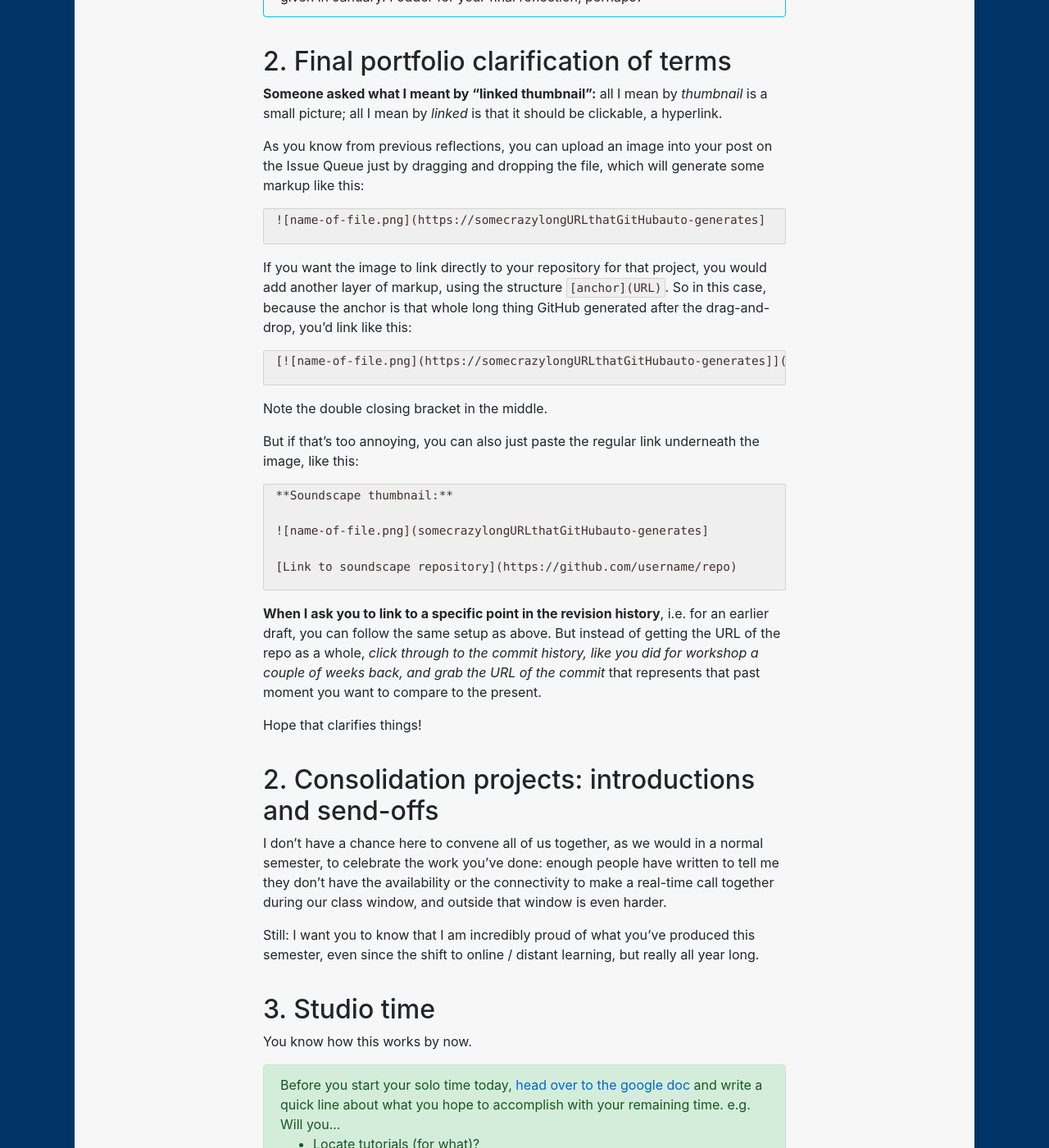
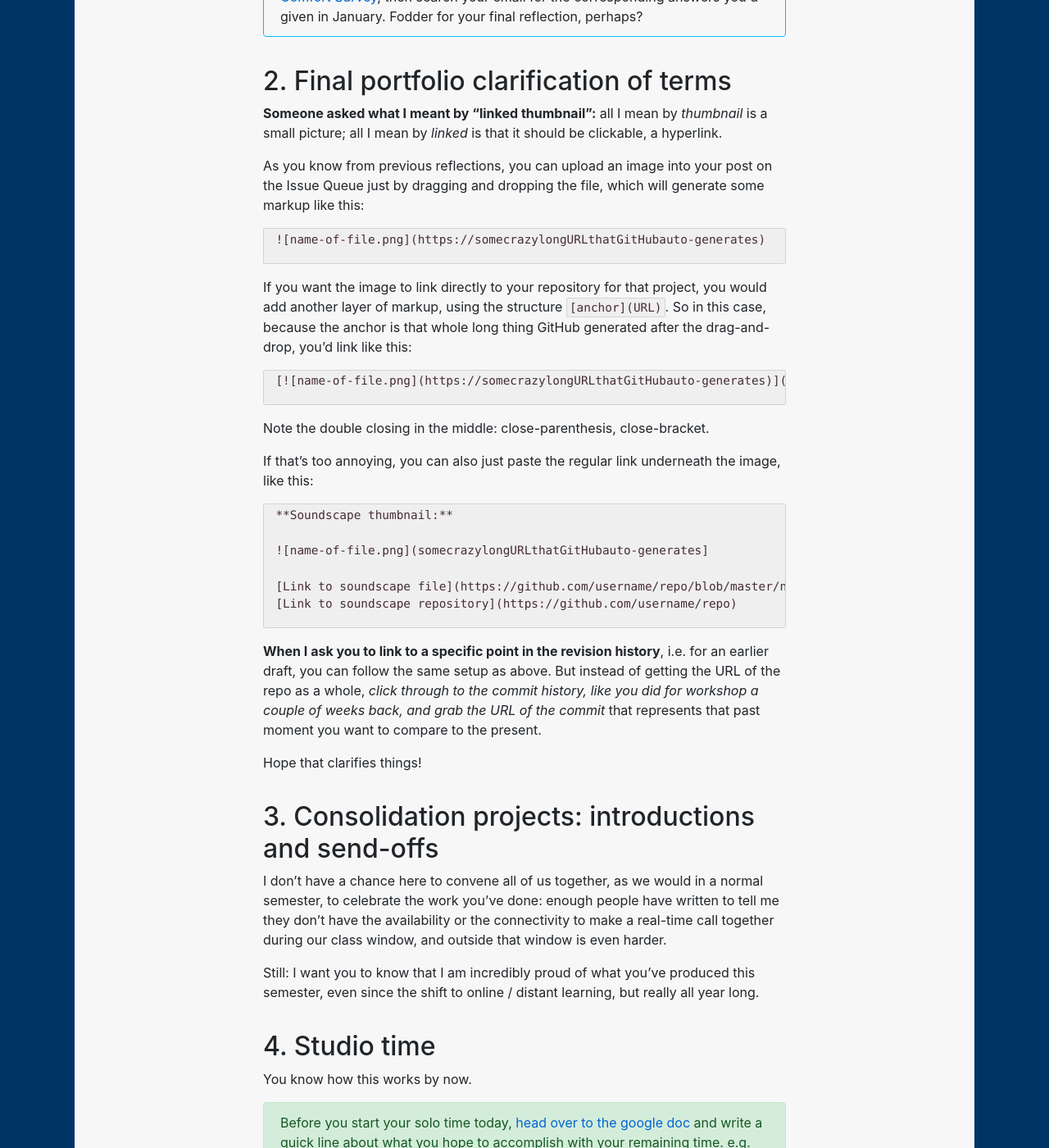
Before and after one commit to benmiller314/cdm2020spring, a Jekyll site: the page built from plans/lesson-26.md, in a window 1280 px wide and 1400 px high, scrolled down 1286 px. Shown: the whole window at 82% size. Built offline with Jekyll 4.4.1, drawn with Linux system fonts in a browser that asks for light colours; our own code applies the rules of GitHub Pages for plain Markdown files; some of the changed text lies outside the part shown.

Commit message:
various clarity fixes: numbering, brackets

````diff
--- a/plans/lesson-26.md
+++ b/plans/lesson-26.md
@@ -47,24 +48,25 @@ EXT: If you haven't yet, I also encourage you to head over to the <a href="http:
 As you know from previous reflections, you can upload an image into your post on the Issue Queue just by dragging and dropping the file, which will generate some markup like this:
 
 ```markdown
-![name-of-file.png](https://somecrazylongURLthatGitHubauto-generates]
+![name-of-file.png](https://somecrazylongURLthatGitHubauto-generates)
 ```
 
 If you want the image to link directly to your repository for that project, you would add another layer of markup, using the structure `[anchor](URL)`. So in this case, because the anchor is that whole long thing GitHub generated after the drag-and-drop, you'd link like this:
 
 ```markdown
-[![name-of-file.png](https://somecrazylongURLthatGitHubauto-generates]](https://github.com/username/repo)
+[![name-of-file.png](https://somecrazylongURLthatGitHubauto-generates)](https://github.com/username/repo)
 ```
 
-Note the double closing bracket in the middle.
+Note the double closing in the middle: close-parenthesis, close-bracket.
 
-But if that's too annoying, you can also just paste the regular link underneath the image, like this:
+If that's too annoying, you can also just paste the regular link underneath the image, like this:
 
 ```Markdown
 **Soundscape thumbnail:**
 
 ![name-of-file.png](somecrazylongURLthatGitHubauto-generates]
 
+[Link to soundscape file](https://github.com/username/repo/blob/master/name-of-playable-file.mp3)
 [Link to soundscape repository](https://github.com/username/repo)
 ```
 
@@ -73,7 +75,7 @@ But if that's too annoying, you can also just paste the regular link underneath
 Hope that clarifies things!
 
 
-## 2. Consolidation projects: introductions and send-offs
+## 3. Consolidation projects: introductions and send-offs
 
 I don't have a chance here to convene all of us together, as we would in a normal semester, to celebrate the work you've done: enough people have written to tell me they don't have the availability or the connectivity to make a real-time call together during our class window, and outside that window is even harder.
 
@@ -99,7 +101,7 @@ So walk us through
 </li>
 </ol> -->
 
-## 3. Studio time
+## 4. Studio time
 
 You know how this works by now.
 
````
Also changed, not shown: other parts of plans/lesson-26.md (+4 -3 lines).
